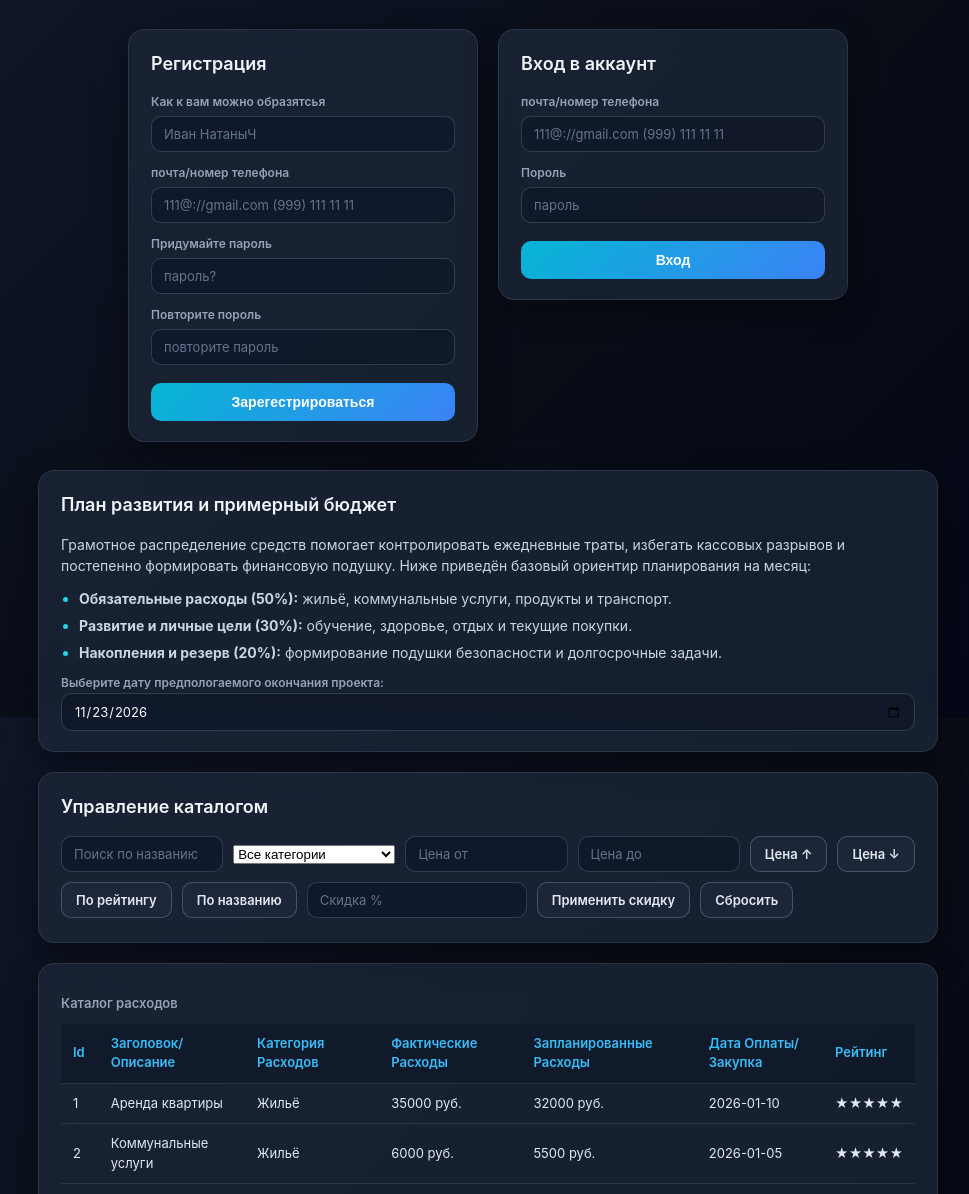
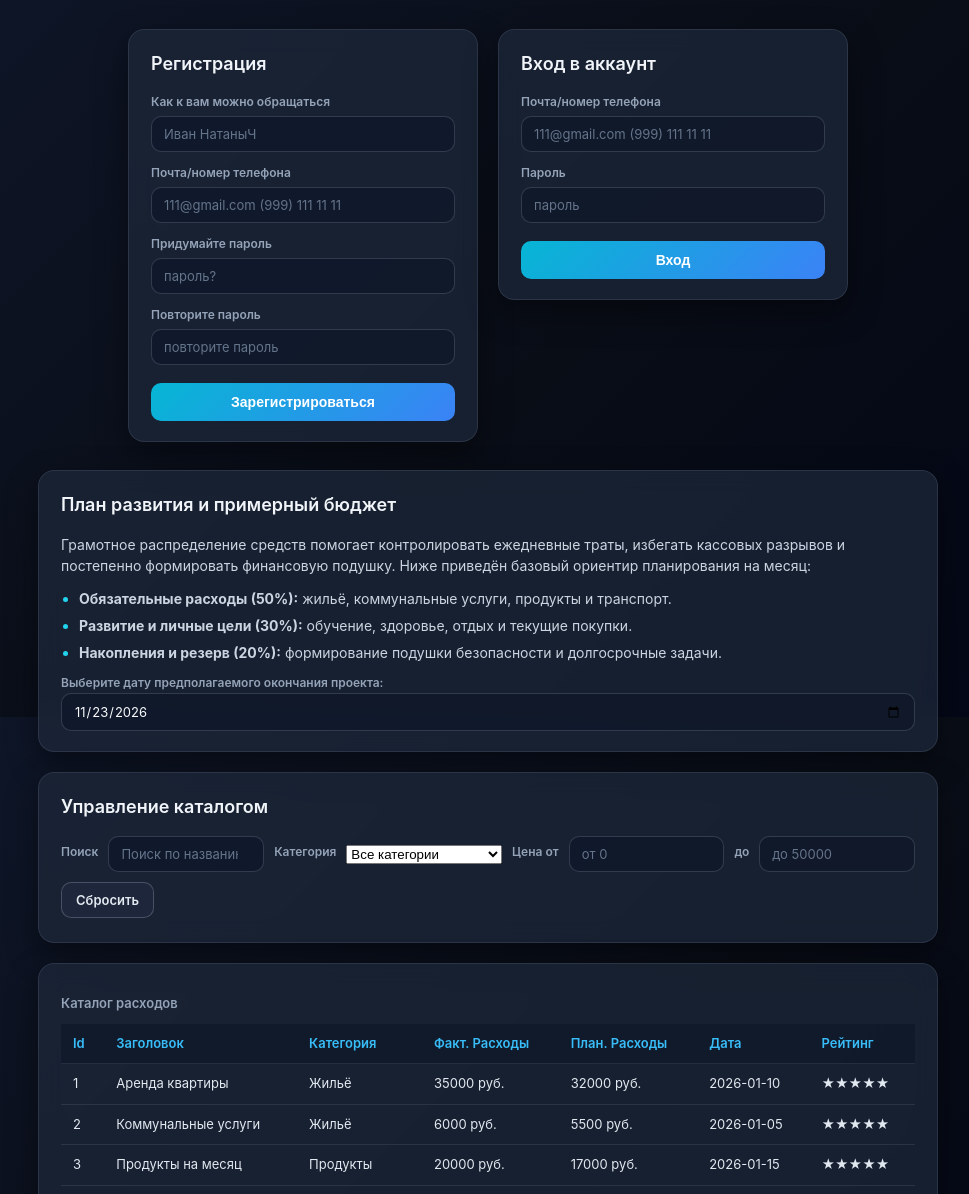
Before and after one commit to qqqqsddd222-cpu/PraKKKtiK, a plain HTML site: page index.html in a window 1280 px wide. Shown: the part 83-1277 px from the top of the page, without its empty margins (152-1121 px from the left). Drawn offline with Linux system fonts and the light colour scheme.

Commit message:
Update index.html

```diff
--- a/index.html
+++ b/index.html
@@ -3,7 +3,7 @@
 <head>
     <meta charset="UTF-8">
     <meta name="viewport" content="width=device-width, initial-scale=1.0">
-    <title>система управления бюджетом</title>
+    <title>Бюджет/система управления бюджетом</title>
     <link rel="preconnect" href="https://fonts.googleapis.com">
     <link rel="preconnect" href="https://fonts.gstatic.com" crossorigin>
     <link href="https://fonts.googleapis.com/css2?family=Inter:wght@400;500;600;700&display=swap" rel="stylesheet">
@@ -16,35 +16,35 @@
         <fieldset>
             <div>
                 <h2>Регистрация</h2>
-                <label>Как к вам можно образятсья</label>
+                <label for="reg-name">Как к вам можно обращаться</label>
                 <input type="text" id="reg-name" name="reg_name" placeholder="Иван НатаныЧ">
             </div>
             <div>
-                <label>почта/номер телефона</label>
-                <input type="text" id="reg-contact" name="reg_contact" placeholder="111@://gmail.com (999) 111 11 11">
+                <label for="reg-contact">Почта/номер телефона</label>
+                <input type="text" id="reg-contact" name="reg_contact" placeholder="111@gmail.com (999) 111 11 11">
             </div>
             <div>
-                <label>Придумайте пароль</label>
+                <label for="reg-password">Придумайте пароль</label>
                 <input type="password" id="reg-password" name="reg_password" placeholder="пароль?">
             </div>
             <div>
-                <label>Повторите пороль</label>
+                <label for="reg-password-confirm">Повторите пароль</label>
                 <input type="password" id="reg-password-confirm" name="reg_password_confirm" placeholder="повторите пароль">
             </div>
-            <button type="submit" class="btn-primary">Зарегестрироваться</button>
+            <button type="button" class="btn-primary">Зарегистрироваться</button>
         </fieldset>
 
         <fieldset>
             <div>
                 <h2>Вход в аккаунт</h2>
-                <label>почта/номер телефона</label>
-                <input type="text" id="login-contact" name="login_contact" placeholder="111@://gmail.com (999) 111 11 11">
+                <label for="login-contact">Почта/номер телефона</label>
+                <input type="text" id="login-contact" name="login_contact" placeholder="111@gmail.com (999) 111 11 11">
             </div>
             <div>
-                <label>Пороль</label>
+                <label for="login-password">Пароль</label>
                 <input type="password" id="login-password" name="login_password" placeholder="пароль">
             </div>
-            <button type="submit" class="btn-primary">Вход</button>
+            <button type="button" class="btn-primary">Вход</button>
         </fieldset>
     </section>
    </header>
@@ -61,7 +61,7 @@
                     <li><strong>Развитие и личные цели (30%):</strong> обучение, здоровье, отдых и текущие покупки.</li>
                     <li><strong>Накопления и резерв (20%):</strong> формирование подушки безопасности и долгосрочные задачи.</li>
                 </ul>
-                <label for="date">Выберите дату предпологаемого окончания проекта:</label>
+                <label for="date">Выберите дату предполагаемого окончания проекта:</label>
                 <input type="date" id="date" name="date" value="2026-11-23" min="2026-01-01" max="2027-12-31">
             </section>
         </fieldset>
@@ -70,36 +70,37 @@
             <section class="controls-section">
                 <h2>Управление каталогом</h2>
                 <div class="controls">
-                    <input type="search" id="search-input" placeholder="Поиск по названию…" aria-label="Поиск по названию">
-                    <select id="category-filter" aria-label="Фильтр по категории">
+                    <label for="search-input">Поиск</label>
+                    <input type="search" id="search-input" placeholder="Поиск по названию…">
+
+                    <label for="category-filter">Категория</label>
+                    <select id="category-filter">
                         <option value="">Все категории</option>
                     </select>
-                    <input type="number" id="min-price" placeholder="Цена от" aria-label="Минимальная цена">
-                    <input type="number" id="max-price" placeholder="Цена до" aria-label="Максимальная цена">
-                    <button type="button" id="sort-price-asc"  class="btn-secondary">Цена ↑</button>
-                    <button type="button" id="sort-price-desc" class="btn-secondary">Цена ↓</button>
-                    <button type="button" id="sort-rating"     class="btn-secondary">По рейтингу</button>
-                    <button type="button" id="sort-name"       class="btn-secondary">По названию</button>
-                    <input type="number" id="discount-percent" placeholder="Скидка %" min="0" max="99" aria-label="Процент скидки">
-                    <button type="button" id="apply-discount" class="btn-secondary">Применить скидку</button>
-                    <button type="button" id="reset-btn"      class="btn-secondary">Сбросить</button>
+
+                    <label for="min-price">Цена от</label>
+                    <input type="number" id="min-price" placeholder="от 0">
+                    <label for="max-price">до</label>
+                    <input type="number" id="max-price" placeholder="до 50000">
+
+                    <button type="button" id="reset-btn" class="btn-secondary">Сбросить</button>
                 </div>
             </section>
         </fieldset>
 
         <fieldset>
             <section>
-                <table>
+                <table id="main-table">
                     <caption>Каталог расходов</caption>
                     <thead>
                         <tr>
                             <th scope="col">id</th>
-                            <th scope="col">заголовок/описание</th>
-                            <th scope="col">категория расходов</th>
-                            <th scope="col">фактические расходы</th>
-                            <th scope="col">запланированные расходы</th>
-                            <th scope="col">дата оплаты/закупка</th>
-                            <th scope="col">рейтинг</th>
+                            <th scope="col">Заголовок</th>
+                            <th scope="col">Категория</th>
+                            <th scope="col" class="sortable" data-sort="expenses">Факт. расходы <span class="sort-arrow"></span></th>
+                            <th scope="col">План. расходы</th>
+                            <th scope="col" class="sortable" data-sort="date">Дата <span class="sort-arrow"></span></th>
+                            <th scope="col" class="sortable" data-sort="rating">Рейтинг <span class="sort-arrow"></span></th>
                         </tr>
                     </thead>
                     <tbody id="expenses-tbody"></tbody>
@@ -113,8 +114,21 @@
     </main>
 
     <footer>
-        <p>&copy: 2026 год, бюджет/рассходы</p>
+        <p>&copy; 2026 год, бюджет/расходы</p>
     </footer>
+
+    <div class="modal-overlay" id="modal-overlay">
+        <div class="modal-window" role="dialog" aria-modal="true" aria-labelledby="modal-title">
+            <div class="modal-header">
+                <h2 id="modal-title">Детали расхода</h2>
+                <button class="modal-close" id="modal-close" aria-label="Закрыть">&times;</button>
+            </div>
+            <div class="modal-body" id="modal-body"></div>
+            <div class="modal-footer">
+                <button class="btn-secondary" id="modal-ok">Понятно</button>
+            </div>
+        </div>
+    </div>
 
     <script src="1.js"></script>
 </body>
```
